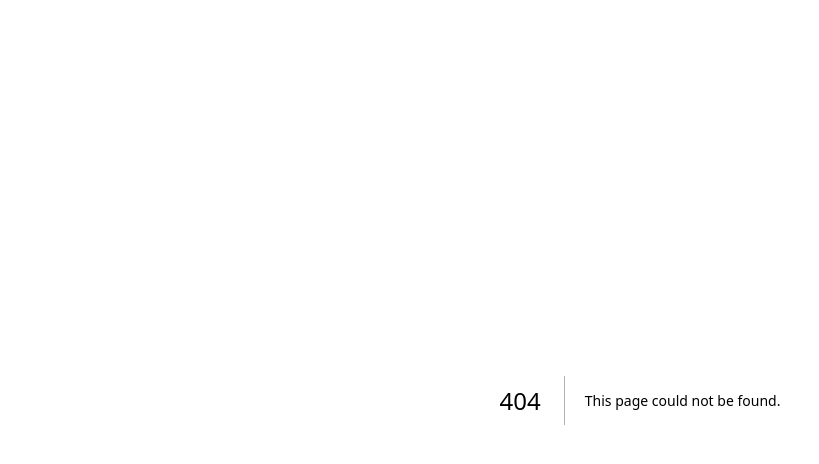
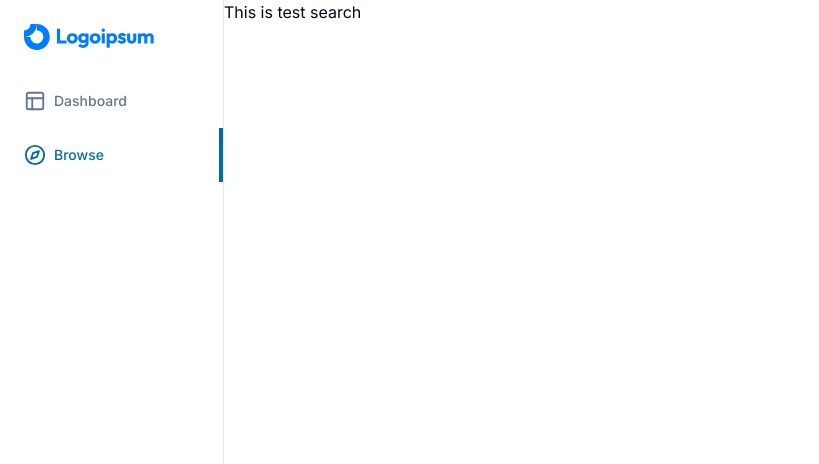
Before and after one commit to momahboobian/edu-academy, a Next.js app: page /search in a window 1280 px wide. Before the commit this address had no page. Shown: the top 464 px of the page, without its empty margins (0-819 px from the left). Built offline with nearby package versions, Linux system fonts and the light colour scheme.

Commit message:
Implementing sidebar

```diff
--- /dev/null
+++ b/app/(dashboard)/(routes)/search/page.tsx
@@ -0,0 +1,3 @@
+export default function page() {
+  return <div>This is test search</div>;
+}
--- /dev/null
+++ b/app/(dashboard)/_components/Logo.tsx
@@ -0,0 +1,4 @@
+import Image from "next/image";
+export default function Logo() {
+  return <Image height={130} width={130} alt="logo" src={"/logo.svg"} />;
+}
--- /dev/null
+++ b/app/(dashboard)/_components/Sidebar-item.tsx
@@ -0,0 +1,55 @@
+"use client";
+
+import { LucideIcon } from "lucide-react";
+import { usePathname, useRouter } from "next/navigation";
+
+import { cn } from "@/lib/utils";
+
+interface SidebarItemProps {
+  icon: LucideIcon;
+  label: string;
+  href: string;
+}
+export default function SidebarItem({
+  icon: Icon,
+  label,
+  href,
+}: SidebarItemProps) {
+  const pathname = usePathname();
+  const router = useRouter();
+
+  const isActive =
+    (pathname === "/" && href === "/") ||
+    pathname === href ||
+    pathname?.startsWith(`${href}/`);
+
+  const onClick = () => {
+    router.push(href);
+  };
+
+  return (
+    <button
+      onClick={onClick}
+      type="button"
+      className={cn(
+        "flex item-center gap-x-2 text-slate-500 text-sm font-[500] pl-6 translate-all hover:text-slate-600 hover:bg-slate-300/20",
+        isActive &&
+          "text-sky-700 bg-sky-200/2 hover:bg-sky-200/20 hover:text-sky-700"
+      )}
+    >
+      <div className="flex items-center gap-x-2 py-4">
+        <Icon
+          size={22}
+          className={cn("text-slate-500", isActive && "text-sky-700")}
+        />
+        {label}
+      </div>
+      <div
+        className={cn(
+          "ml-auto opacity-0 border-2 border-sky-700 h-full transition-all",
+          isActive && "opacity-100"
+        )}
+      />
+    </button>
+  );
+}
--- /dev/null
+++ b/app/(dashboard)/_components/Sidebar-routes.tsx
@@ -0,0 +1,34 @@
+"use client";
+
+import { Compass, Layout } from "lucide-react";
+
+import SidebarItem from "./Sidebar-item";
+
+const guestRoutes = [
+  {
+    icon: Layout,
+    label: "Dashboard",
+    href: "/",
+  },
+  {
+    icon: Compass,
+    label: "Browse",
+    href: "/search",
+  },
+];
+export default function SidebarRoutes() {
+  const routes = guestRoutes;
+
+  return (
+    <div className="flex flex-col w-full">
+      {routes.map((route) => (
+        <SidebarItem
+          key={route.href}
+          icon={route.icon}
+          label={route.label}
+          href={route.href}
+        />
+      ))}
+    </div>
+  );
+}
--- /dev/null
+++ b/app/(dashboard)/_components/Sidebar.tsx
@@ -0,0 +1,15 @@
+import Logo from "./Logo";
+import SidebarRoutes from "./Sidebar-routes";
+
+export default function Sidebar() {
+  return (
+    <div className="h-full border-r flex flex-col overflow-auto bg-white shadow-sm">
+      <div className="p-6">
+        <Logo />
+      </div>
+      <div className="flex flex-col w-full">
+        <SidebarRoutes />
+      </div>
+    </div>
+  );
+}
--- /dev/null
+++ b/app/(dashboard)/layout.tsx
@@ -0,0 +1,16 @@
+import Sidebar from "./_components/Sidebar";
+
+export default function DashboardLayout({
+  children,
+}: {
+  children: React.ReactNode;
+}) {
+  return (
+    <div className="h-full">
+      <div className="hidden md:flex h-full w-56 flex-col fixed inset-y-0 z-50">
+        <Sidebar />
+      </div>
+      <main className="md:pl-56 h-full">{children}</main>
+    </div>
+  );
+}
```
Also changed, not shown: public/logo.svg (added).
